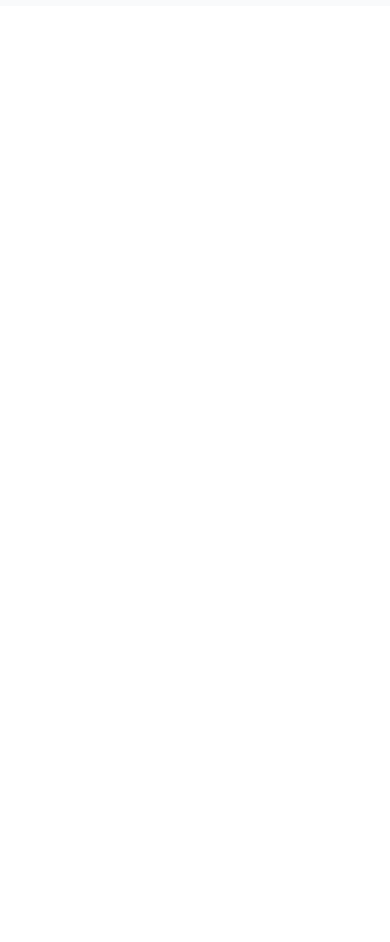
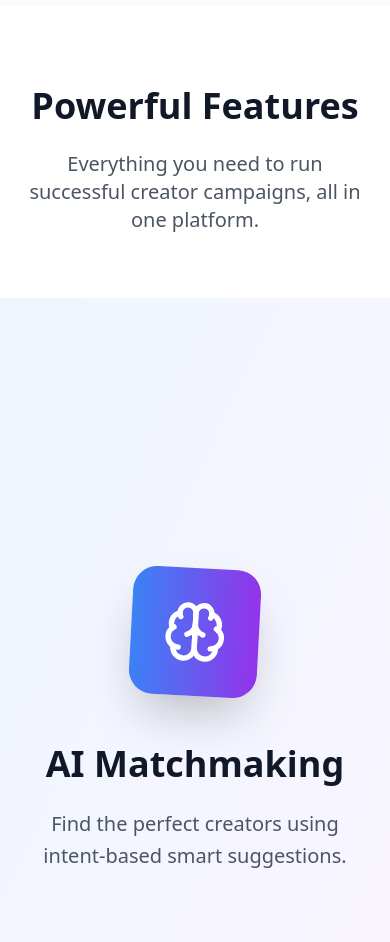
Before and after one commit to TeamCampayn/campayn_frontend, a React (Vite) app: page / in a window 390 px wide. Shown: the part 2870-3812 px from the top of the page. Built offline with nearby package versions, Linux system fonts and the light colour scheme.

Commit message:
Fix: Improve vertical feature scroller
- Make cards take full screen space.
- Implement pushing effect for previous cards.
- Add a heading to the section.
- Use different colors for each card.

```diff
--- a/src/components/landing/VerticalFeatureScroller.tsx
+++ b/src/components/landing/VerticalFeatureScroller.tsx
@@ -14,22 +14,30 @@ export const VerticalFeatureScroller = () => {
     {
       icon: Brain,
       title: "AI Matchmaking",
-      description: "Find the perfect creators using intent-based smart suggestions."
+      description: "Find the perfect creators using intent-based smart suggestions.",
+      gradient: "from-blue-500 to-purple-600",
+      bgColor: "bg-gradient-to-br from-blue-50 to-purple-50"
     },
     {
       icon: BarChart3,
       title: "Campaign Dashboard",
-      description: "Launch, track and iterate campaigns from a unified view."
+      description: "Launch, track and iterate campaigns from a unified view.",
+      gradient: "from-green-500 to-teal-600",
+      bgColor: "bg-gradient-to-br from-green-50 to-teal-50"
     },
     {
       icon: Zap,
       title: "Real-Time Insights",
-      description: "Get live engagement, ROI, and spend metrics on every creator."
+      description: "Get live engagement, ROI, and spend metrics on every creator.",
+      gradient: "from-orange-500 to-red-600",
+      bgColor: "bg-gradient-to-br from-orange-50 to-red-50"
     },
     {
       icon: CreditCard,
       title: "Automated Payouts",
-      description: "Integrated payments, receipts, and performance-based billing."
+      description: "Integrated payments, receipts, and performance-based billing.",
+      gradient: "from-indigo-500 to-pink-600",
+      bgColor: "bg-gradient-to-br from-indigo-50 to-pink-50"
     }
   ];
 
@@ -40,21 +48,21 @@ export const VerticalFeatureScroller = () => {
     const container = containerRef.current;
     const cardElements = container.querySelectorAll('.feature-card');
 
-    // Set initial positions - all cards start translated down 100%
+    // Set initial positions - all cards start below the viewport
     gsap.set(cardElements, {
-      yPercent: 100
+      y: "100vh"
     });
 
-    // Set first card to be visible initially
+    // Set first card to be in position initially
     gsap.set(cardElements[0], {
-      yPercent: 0
+      y: 0
     });
 
     // Pin the section
     const pinTrigger = ScrollTrigger.create({
       trigger: section,
       start: "top top",
-      end: () => "+=" + (window.innerHeight * cards.length),
+      end: () => "+=" + (window.innerHeight * (cards.length - 1)),
       pin: container,
       pinSpacing: false,
       scrub: 1,
@@ -64,24 +72,31 @@ export const VerticalFeatureScroller = () => {
 
         cardElements.forEach((card, index) => {
           // Calculate which card should be active based on scroll progress
-          const cardStart = index / totalCards;
-          const cardEnd = (index + 1) / totalCards;
+          const cardStart = index / (totalCards - 1);
+          const cardEnd = (index + 1) / (totalCards - 1);
 
-          if (progress >= cardStart && progress < cardEnd) {
-            // Current card - slide in from bottom
-            const cardProgress = (progress - cardStart) / (cardEnd - cardStart);
+          if (index === 0) {
+            // First card starts visible and gets pushed up
+            if (progress <= cardEnd) {
+              const pushProgress = progress / cardEnd;
               gsap.set(card, {
-              yPercent: 100 - (cardProgress * 100)
-            });
-          } else if (progress >= cardEnd) {
-            // Previous cards - push up and out
-            gsap.set(card, {
-              yPercent: -100
+                y: -pushProgress * window.innerHeight * 0.3
               });
             } else {
-            // Future cards - stay below
               gsap.set(card, {
-              yPercent: 100
+                y: -window.innerHeight
+              });
+            }
+          } else if (progress >= cardStart) {
+            // Current/next cards slide up from bottom
+            const slideProgress = Math.min(1, (progress - cardStart) / (cardEnd - cardStart));
+            gsap.set(card, {
+              y: (1 - slideProgress) * window.innerHeight * 0.7
+            });
+          } else {
+            // Future cards stay below
+            gsap.set(card, {
+              y: window.innerHeight
             });
           }
         });
@@ -95,10 +110,22 @@ export const VerticalFeatureScroller = () => {
   }, [cards.length]);
 
   return (
+    <section className="py-20 bg-white">
+      {/* Section Heading */}
+      <div className="max-w-4xl mx-auto px-6 mb-16 text-center">
+        <h2 className="text-4xl md:text-5xl font-bold text-gray-900 mb-6">
+          Powerful Features
+        </h2>
+        <p className="text-xl text-gray-600 max-w-2xl mx-auto">
+          Everything you need to run successful creator campaigns, all in one platform.
+        </p>
+      </div>
+
+      {/* Scrolling Cards Section */}
       <section
         ref={sectionRef}
-      className="relative bg-white"
-      style={{ height: `${100 * (cards.length + 1)}vh` }}
+        className="relative"
+        style={{ height: `${100 * cards.length}vh` }}
       >
         <div
           ref={containerRef}
@@ -109,23 +136,31 @@ export const VerticalFeatureScroller = () => {
             return (
               <div
                 key={index}
-              className="feature-card absolute top-0 left-0 w-full h-screen flex items-center justify-center bg-white"
+                className={`feature-card absolute top-0 left-0 w-full h-screen flex items-center justify-center ${card.bgColor}`}
               >
-              <div className="max-w-2xl mx-auto px-6 text-center">
-                <div className="w-20 h-20 mx-auto rounded-2xl bg-gradient-to-r from-purple-600 to-pink-600 flex items-center justify-center mb-8 shadow-lg">
-                  <Icon className="w-10 h-10 text-white" />
+                <div className="max-w-6xl mx-auto px-6 grid lg:grid-cols-2 gap-12 items-center">
+                  {/* Icon and Visual Element */}
+                  <div className="flex justify-center lg:justify-end">
+                    <div className={`w-32 h-32 rounded-3xl bg-gradient-to-r ${card.gradient} flex items-center justify-center shadow-2xl transform rotate-3 hover:rotate-0 transition-transform duration-300`}>
+                      <Icon className="w-16 h-16 text-white" />
                     </div>
-                <h2 className="text-3xl md:text-4xl font-bold text-gray-900 mb-6">
+                  </div>
+
+                  {/* Content */}
+                  <div className="text-center lg:text-left">
+                    <h3 className="text-4xl md:text-5xl font-bold text-gray-900 mb-6">
                       {card.title}
-                </h2>
-                <p className="text-lg md:text-xl text-gray-600 leading-relaxed max-w-xl mx-auto">
+                    </h3>
+                    <p className="text-xl text-gray-600 leading-relaxed max-w-lg">
                       {card.description}
                     </p>
+                  </div>
                 </div>
               </div>
             );
           })}
         </div>
       </section>
+    </section>
   );
 };
```
Lines whose indentation alone changed are shown as unchanged.
